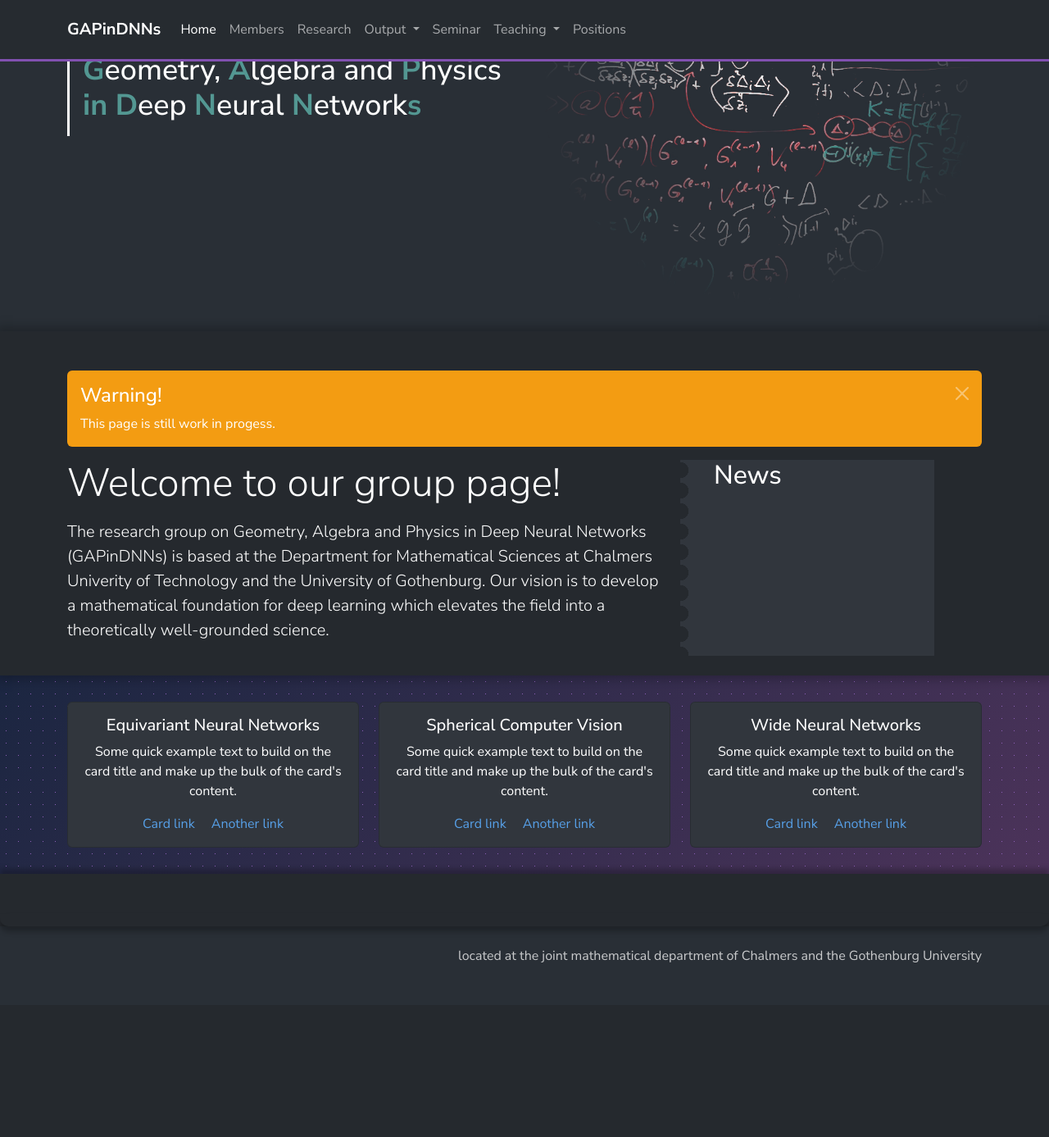
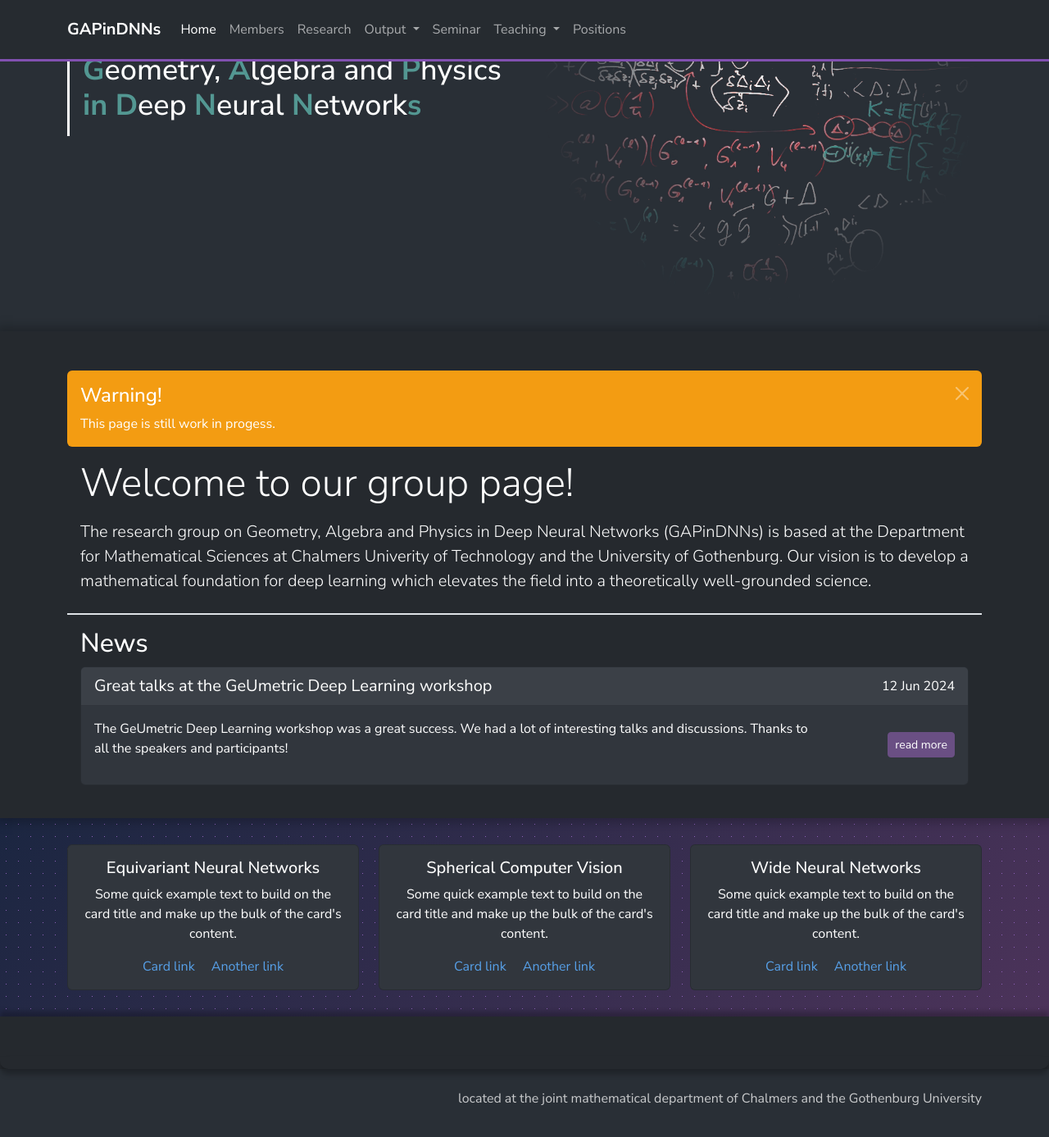
Before and after one commit to GAPinDNNs/gapindnns.github.io, a Jekyll site: the page built from docs/_pages/index.md, in a window 1280 px wide and 1400 px high, scrolled down 249 px. Shown: the top 1387 px of the window at 82% size. Built offline with Jekyll 4.4.1, drawn with Linux system fonts in a browser that asks for light colours; before the commit the page ends 1475 px from its top, so only the background shows below that.

Commit message:
Added simple news box with build filtering

```diff
--- /dev/null
+++ b/docs/_data/news.yml
@@ -0,0 +1,10 @@
+- date: 2024-05-01
+  headline: This is old news
+  text: |
+    This is old news. It is only here to show how old news is displayed.
+
+- date: 2024-06-12
+  headline: Great talks at the GeUmetric Deep Learning workshop
+  link: /_pages/seminar.html
+  text: |
+    The GeUmetric Deep Learning workshop was a great success. We had a lot of interesting talks and discussions. Thanks to all the speakers and participants!
--- /dev/null
+++ b/docs/_includes/news_entry.html
@@ -0,0 +1,25 @@
+{% assign news = include.news %}
+<div class="card mb-3">
+  <div class="card-header">
+    <div class="row align-items-center justify-content-between">
+      <div class="col-sm-10 fs-5">
+	{{ news.headline }}
+      </div>
+      <div class="col-sm-2 text-end">
+	{{ news.date | date_to_string }}
+      </div>
+    </div>
+  </div>
+  <div class="card-body">
+    <div class="row align-items-center justify-content-between">
+      <div class="col-sm-10">
+	<div class="card-text">{{ news.text | markdownify }}</div>
+      </div>
+    {% if news.link %}
+      <div class="col-sm-2 text-end ">
+    <a href="{{ news.link }}" class="btn btn-sm btn-primary">read more</a>
+      </div>
+    {% endif %}
+    </div>
+  </div>
+</div>
--- a/docs/_layouts/homelay.html
+++ b/docs/_layouts/homelay.html
@@ -2,7 +2,7 @@
 layout: default
 ---
 
-<div id="hero" class="container-fluid">
+<div id="hero" class="">
   <div class="container">
     <div class="row flex-row align-items-center py-3">
       <div class="col-sm">
@@ -29,27 +29,31 @@ layout: default
   </div>
 </div>
 
-<div class="container-fluid foreground-banner" style="">
+<div class="foreground-banner" style="">
   <div class="container py-4">
     <div class="alert alert-dismissible alert-warning mt-4">
       <button type="button" class="btn-close" data-bs-dismiss="alert"></button>
       <h4 class="alert-heading">Warning!</h4>
       <p class="mb-0">This page is still work in progess.</p>
     </div>
-
-    <div class="row">
-      <div class="col-sm-8">
+    <div class="home-text">
       {{ content }}
-      </div>
-      <div class="col-sm-1
-        scallop-left"></div>
-      <div class="col-sm-3 ps-3 news">
-        <h2>News</h2>
-      </div>
+    </div>
+    <div class="border-top border-2 mt-4 pt-3 home-text ">
+      <h2>News</h2>
+      {% assign cutoff_date = 'now' | date: '%s' %}
+      {% assign cutoff_date = cutoff_date | minus: 2629743 %}
+      {% assign all_news = site.data.news | sort: "date" | reverse %}
+      {% for news in all_news %}
+        {% assign news_unix_time = news.date | date: '%s' | plus: 0 %}
+        {% if news_unix_time > cutoff_date %}
+          {% include news_entry.html news=news %}
+        {% endif %}
+      {% endfor %}
     </div>
   </div>
 </div>
-<div class="container-fluid subtle_gradient px-0" style="">
+<div class="subtle_gradient px-0" style="">
   <div class="dotted_bg" style="">
 
     <div class="container py-4">
@@ -96,7 +100,7 @@ layout: default
 
   </div>
 </div>
-<div class="container-fluid foreground-banner-no-bs" style="position: relative; z-index: 2;">
+<div class="foreground-banner-no-bs" style="position: relative; z-index: 2;">
   <div class="container py-4">
 
 
--- a/docs/_sass/main.scss
+++ b/docs/_sass/main.scss
@@ -152,16 +152,8 @@ p + h2 {
 	font-weight: bold;
 }
 
-.scallop-left{
-	// height:150px;
-	width: 25px;
-	background: radial-gradient(circle at 0, $metal, $metal 10px, $alloy-b 10px);
-	background-size: 25px 25px;
-// width:100%;
-// background: -webkit-gradient(radial, 50% 10, 0, 50% 40, 0, from(#369A7E), color-stop(0.49, #369A7E), color-stop(0.51, #fff), to(white));
-// -webkit-background-size: 49px 100%;
+
+.home-text {
+	padding: 0 $spacer;
+	text-justify: inter-word;
 }
-
-.news {
-	background-color: $alloy-b;
-}
```
